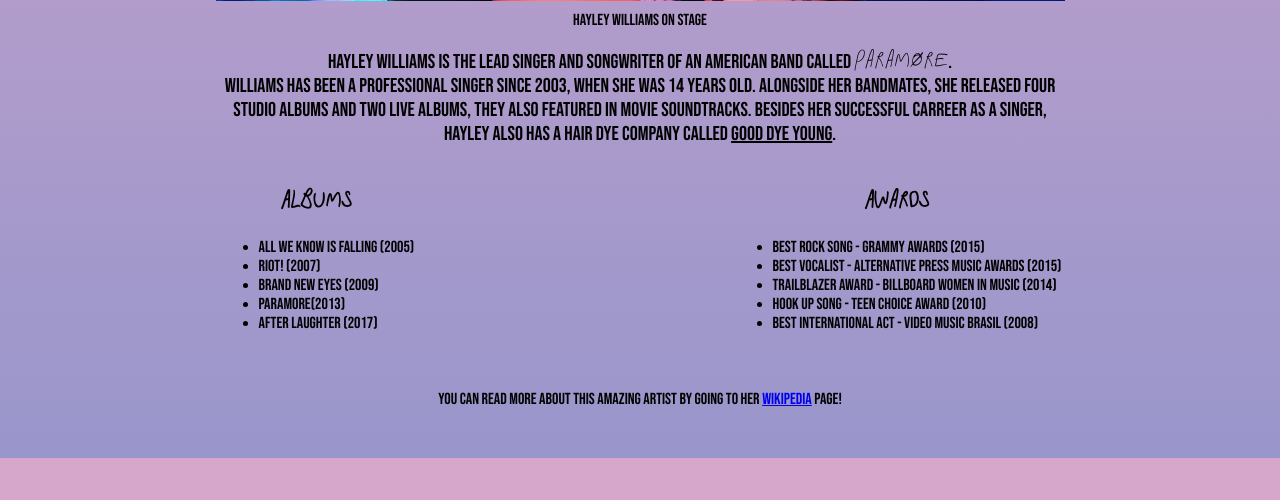
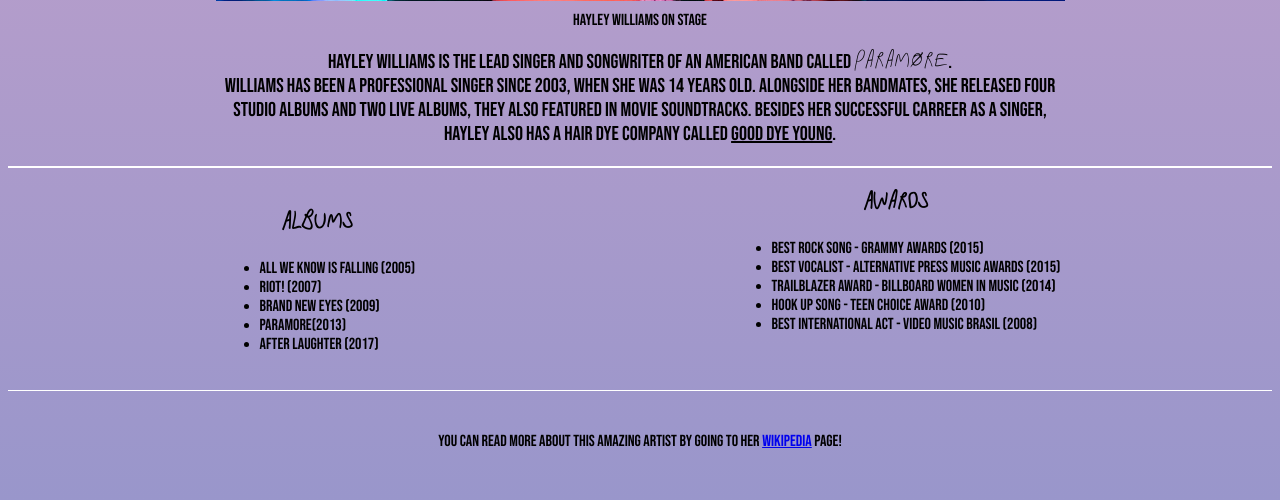
Before and after one commit to eloisasmorais/eloisasmorais.github.io, a PHP site: page / in a window 1280 px wide. Shown: the part 726-1226 px from the top of the page. Before the commit the page ends 1184 px from the top, so only its background shows below. Run offline with PHP 8.4, Linux system fonts and the light colour scheme.

Commit message:
Added border

```diff
--- a/Tribute page/index.html
+++ b/Tribute page/index.html
@@ -27,7 +27,8 @@
                 </p>
             </article>
         </section>
-        <section class="list-1">
+        <section id="lists">
+            <aside class="list-1">
                 <h3 class="albums">Albums</h3>
                 <ul class="albums-list">
                     <li>All We Know Is Falling (2005)</li>
@@ -36,8 +37,8 @@
                     <li>Paramore(2013)</li>
                     <li>After Laughter (2017)</li>
                 </ul>
-        </section>
-        <section class="list-2">
+            </aside>
+            <aside class="list-2">
                 <h3 class="awards">Awards</h3>
                 <ul class="awards-list">
                     <li>Best Rock Song - Grammy Awards (2015) </li>
@@ -46,8 +47,8 @@
                     <li>Hook Up Song - Teen Choice Award (2010)</li>
                     <li>Best International Act - Video Music Brasil (2008)</li>
                 </ul>
+            </aside>
         </section>
-
         <footer>
             <p>You can read more about this amazing artist by going to her <a href="https://en.wikipedia.org/wiki/Hayley_Williams" target="_blank" id="tribute-link">Wikipedia</a> page!</p>
         </footer>
--- a/Tribute page/style.css
+++ b/Tribute page/style.css
@@ -65,9 +65,16 @@
     font-size: 24px;
 }
 
+#lists {
+    border: solid .3px #FFF;
+
+}
+
 .list-1 {
     float: left;
+    margin-top: 20px;
     margin-left: 210.5px;
+    margin-bottom: 20px;
 }
 
 .list-2 {
@@ -82,6 +89,7 @@
 }
 
 footer {
+    border-top: solid .3px #FFF;
     text-align: center;
     clear: both;
     padding: 25px;
```
Lines whose indentation alone changed are shown as unchanged.
